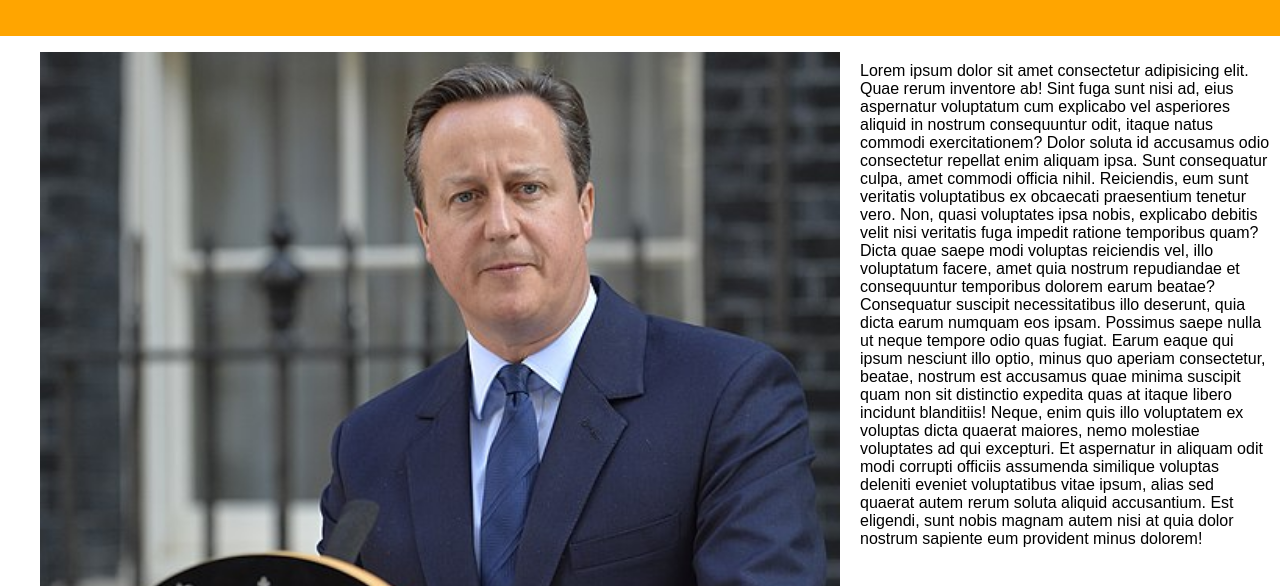
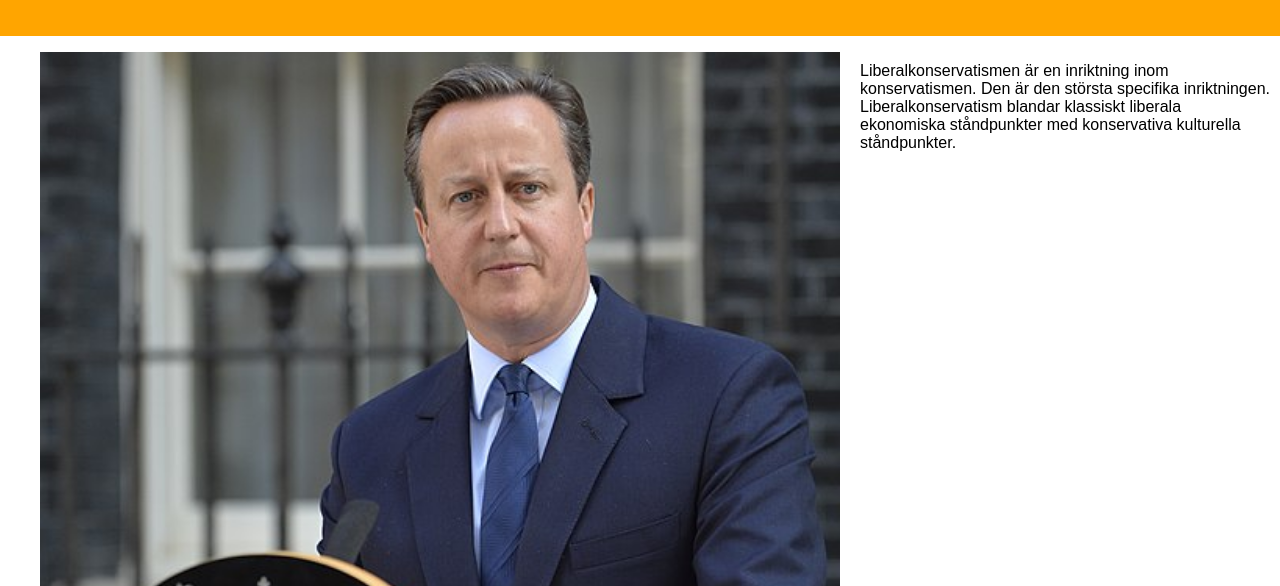
Before and after one commit to Gurra03/projektet, a plain HTML site: page liberalkonservatism.html in a window 1280 px wide. Shown: the part 214-800 px from the top of the page. Drawn offline with Linux system fonts and the light colour scheme; a web font is replaced by a local one.

Commit message:
Liberalkonservatism

```diff
--- a/liberalkonservatism.html
+++ b/liberalkonservatism.html
@@ -38,7 +38,7 @@
                 </figure>
             </div>
             <div class="fördjupning_inriktningar_text1">
-                <p>Lorem ipsum dolor sit amet consectetur adipisicing elit. Quae rerum inventore ab! Sint fuga sunt nisi ad, eius aspernatur voluptatum cum explicabo vel asperiores aliquid in nostrum consequuntur odit, itaque natus commodi exercitationem? Dolor soluta id accusamus odio consectetur repellat enim aliquam ipsa. Sunt consequatur culpa, amet commodi officia nihil. Reiciendis, eum sunt veritatis voluptatibus ex obcaecati praesentium tenetur vero. Non, quasi voluptates ipsa nobis, explicabo debitis velit nisi veritatis fuga impedit ratione temporibus quam? Dicta quae saepe modi voluptas reiciendis vel, illo voluptatum facere, amet quia nostrum repudiandae et consequuntur temporibus dolorem earum beatae? Consequatur suscipit necessitatibus illo deserunt, quia dicta earum numquam eos ipsam. Possimus saepe nulla ut neque tempore odio quas fugiat. Earum eaque qui ipsum nesciunt illo optio, minus quo aperiam consectetur, beatae, nostrum est accusamus quae minima suscipit quam non sit distinctio expedita quas at itaque libero incidunt blanditiis! Neque, enim quis illo voluptatem ex voluptas dicta quaerat maiores, nemo molestiae voluptates ad qui excepturi. Et aspernatur in aliquam odit modi corrupti officiis assumenda similique voluptas deleniti eveniet voluptatibus vitae ipsum, alias sed quaerat autem rerum soluta aliquid accusantium. Est eligendi, sunt nobis magnam autem nisi at quia dolor nostrum sapiente eum provident minus dolorem!</p>
+                <p>Liberalkonservatismen är en inriktning inom konservatismen. Den är den största specifika inriktningen. Liberalkonservatism blandar klassiskt liberala ekonomiska ståndpunkter med konservativa kulturella ståndpunkter.</p>
             </div>
             <div class="fördjupning_inriktningar_text2">
                 <p>Lorem ipsum dolor, sit amet consectetur adipisicing elit. Necessitatibus vitae inventore odio ut accusantium autem quaerat quidem eum quisquam suscipit, non sint iste repellat ipsam, delectus neque. Distinctio quas officiis ipsam autem earum ipsa at aperiam aspernatur possimus non unde assumenda expedita optio, a excepturi quisquam porro? Cumque impedit deserunt eaque architecto voluptatem pariatur adipisci. Cumque vel nostrum atque! Temporibus facere modi maxime autem, dolorem placeat consequuntur dolorum incidunt adipisci iusto sequi aspernatur similique voluptates inventore laborum accusantium, repudiandae debitis ipsam consectetur iure pariatur reiciendis quis recusandae laudantium. Quis suscipit corrupti eos aut ullam ea accusamus numquam consectetur ipsa libero sint ut illo architecto non in, deserunt necessitatibus quibusdam consequuntur, iure veritatis ducimus! Sint sit ipsam qui nihil quisquam nisi.</p>
```
